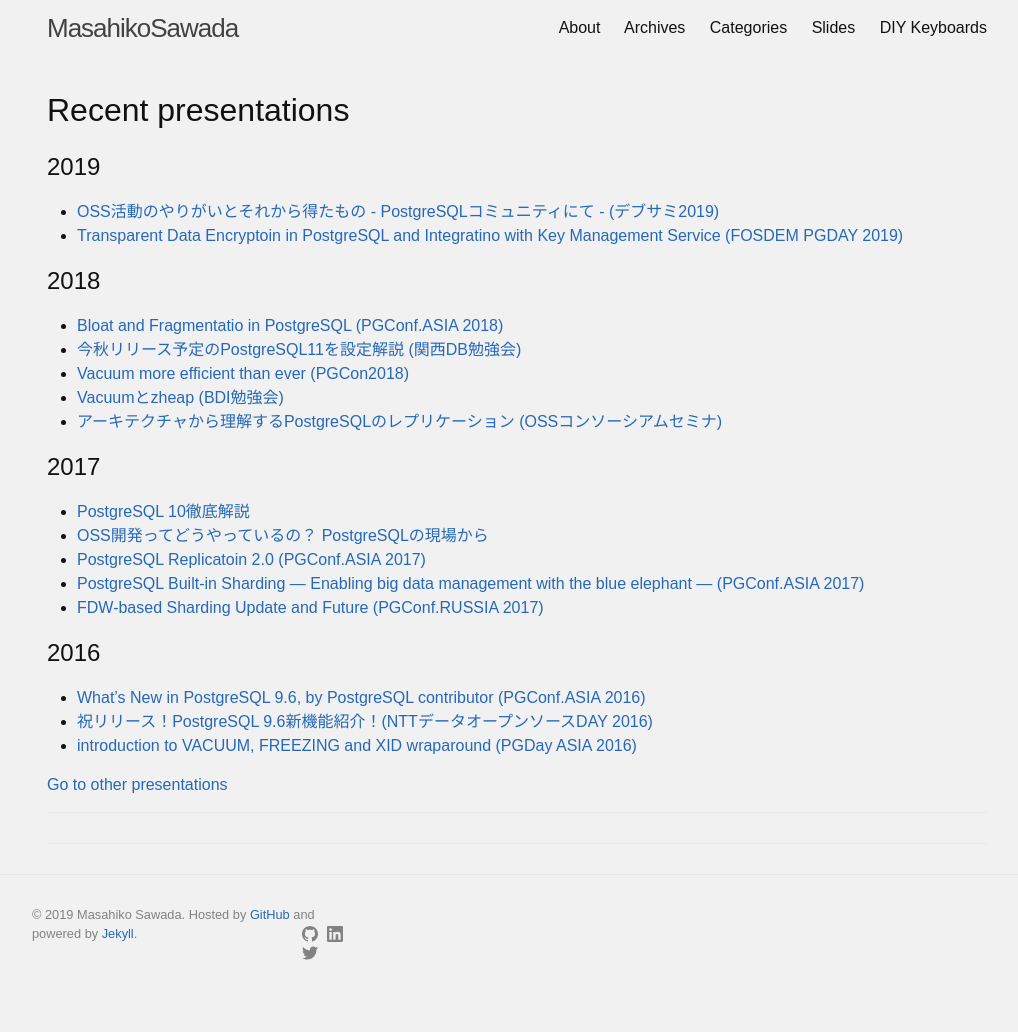
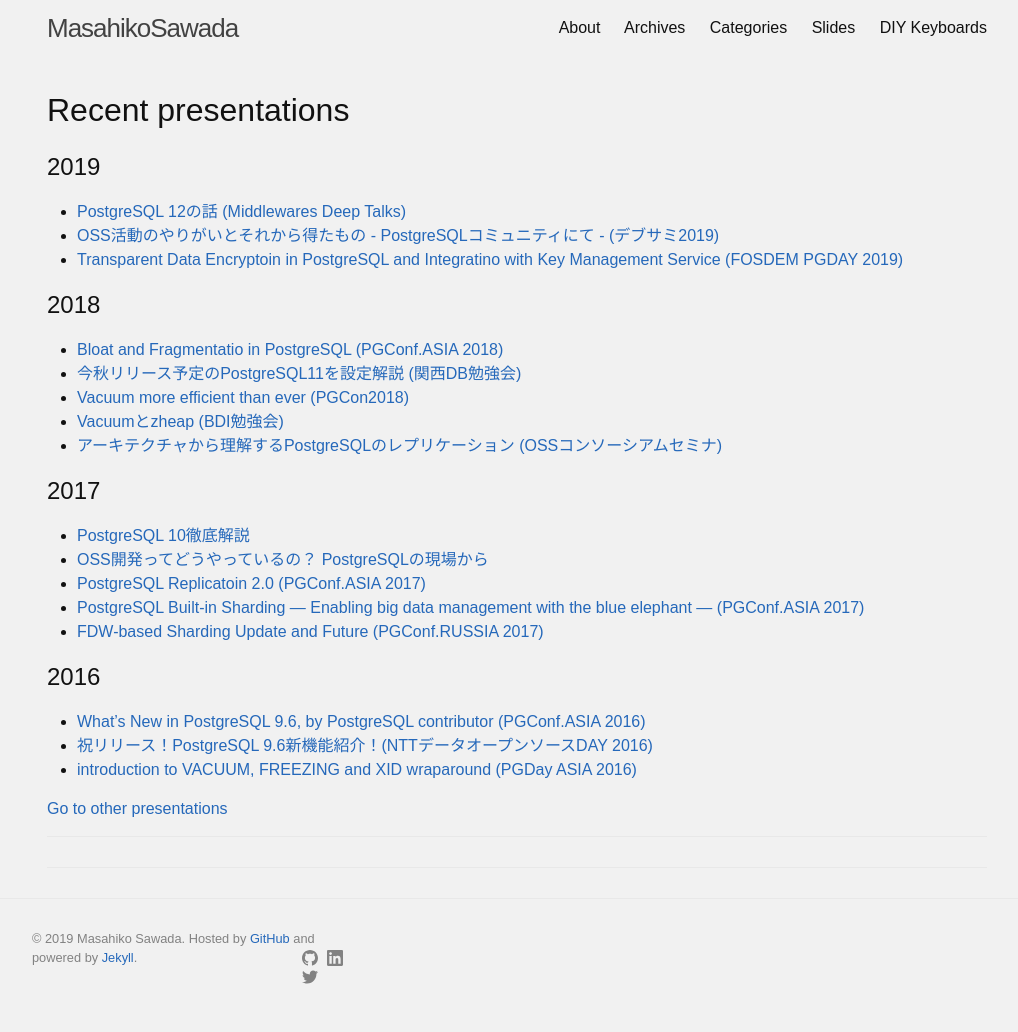
Before and after one commit to MasahikoSawada/masahikosawada.github.io, a Jekyll site: the page built from slides.md, in a window 1280 px wide. Shown: the whole page, without its empty margins (123-1141 px from the left). Built offline with Jekyll 4.4.1, drawn with Linux system fonts in a browser that asks for light colours; before the commit the page ends 1008 px from its top, so only the background shows below that.

Commit message:
Add the slide of PostgreSQL 12 talk.

```diff
--- a/slides.md
+++ b/slides.md
@@ -7,6 +7,7 @@
 # Recent presentations
 
 ## 2019
+* [PostgreSQL 12の話 (Middlewares Deep Talks)](https://www.slideshare.net/masahikosawada98/postgresql-12)
 * [OSS活動のやりがいとそれから得たもの - PostgreSQLコミュニティにて - (デブサミ2019)](https://www.slideshare.net/masahikosawada98/oss-postgresql-132162671)
 * [Transparent Data Encryptoin in PostgreSQL and Integratino with Key Management Service (FOSDEM PGDAY 2019)](https://www.slideshare.net/masahikosawada98/transparent-data-encryptoin-in-postgresql-and-integratino-with-key-management-service)
 
```
